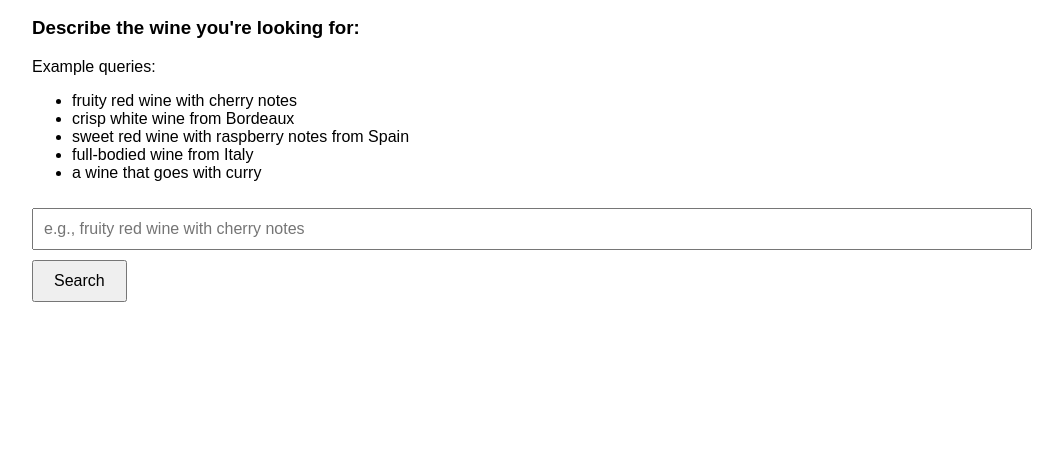
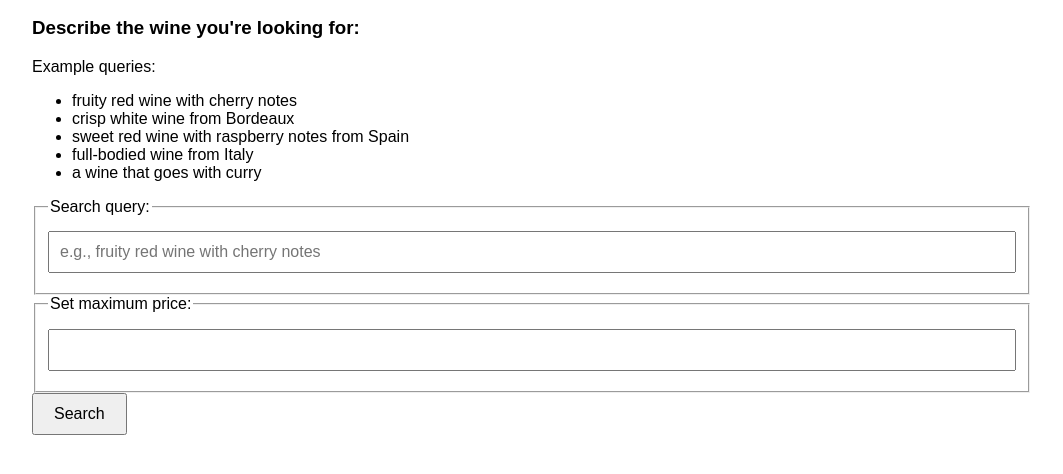
Before and after one commit to filippahognasbacka/IntroToDataScienceWine, a Flask app: page / in a window 1280 px wide. Shown: the part 133-607 px from the top of the page, without its empty margins (108-1171 px from the left). Run offline with Flask 3, Linux system fonts and the light colour scheme; parts of the project's set-up code (start-up, migrations or seed data) failed here and were passed over.

Commit message:
Price search field and filtering

```diff
--- a/src/chat-app/app.py
+++ b/src/chat-app/app.py
@@ -1,6 +1,7 @@
 import sys
 from pathlib import Path
 from flask import Flask, render_template, request
+import math
 
 # Add the src directory to the path so we can import from ml
 src_path = Path(__file__).parent.parent
@@ -30,9 +31,11 @@ print("Embeddings engine ready.")
 def index():
     query = request.args.get("query", "").strip()
     top_n = int(request.args.get("top_n", 5))
+    max_price = request.args.get("price")
 
     error = None
-    recommendations = None
+    recommendations = []
+    filtered_recommendations = []
     warning = None
 
     if query:
@@ -48,9 +51,20 @@ def index():
         except Exception as e:
             error = str(e)
 
+    if type(max_price) == str:
+        if len(max_price) < 1:
+            max_price = 10000
+
+    if len(recommendations) > 0:
+        for i in range(0, len(recommendations)):
+            if math.isnan(recommendations[i]['price']):
+                continue  # wine not added to recommendations
+            elif int(recommendations[i]['price']) <= int(max_price):
+                filtered_recommendations.append(recommendations[i])
+
     return render_template("index.html",
                           query=query,
                           top_n=top_n,
-                          recommendations=recommendations,
+                          recommendations=filtered_recommendations,
                           error=error,
                           warning=warning)
--- a/src/chat-app/templates/index.html
+++ b/src/chat-app/templates/index.html
@@ -59,8 +59,19 @@
     </ul>
 
     <form method="GET" action="/">
-      <input type="text" name="query" placeholder="e.g., fruity red wine with cherry notes" value="{{ query or '' }}" required>
+      <fieldset>
+        <legend>Search query:</legend>
+        <div>
+          <input type="text" name="query" placeholder="e.g., fruity red wine with cherry notes" value="{{ query or '' }}" required>
+        </div>
+      </fieldset>
       <input type="hidden" name="top_n" value="5">
+      <fieldset>
+        <legend>Set maximum price:</legend>
+        <div>
+          <input type="text" name="price">
+        </div>
+      </fieldset>
       <button type="submit">Search</button>
     </form>
 
```
